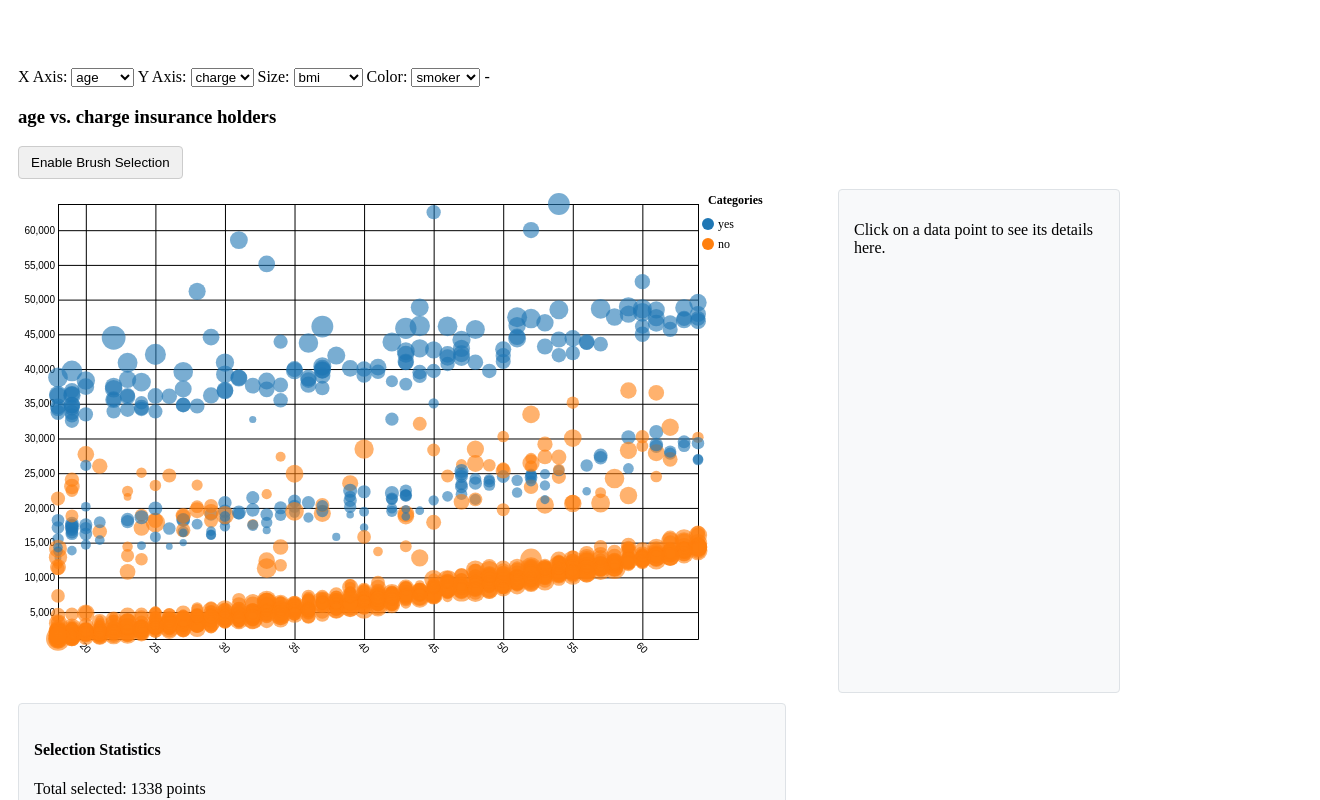
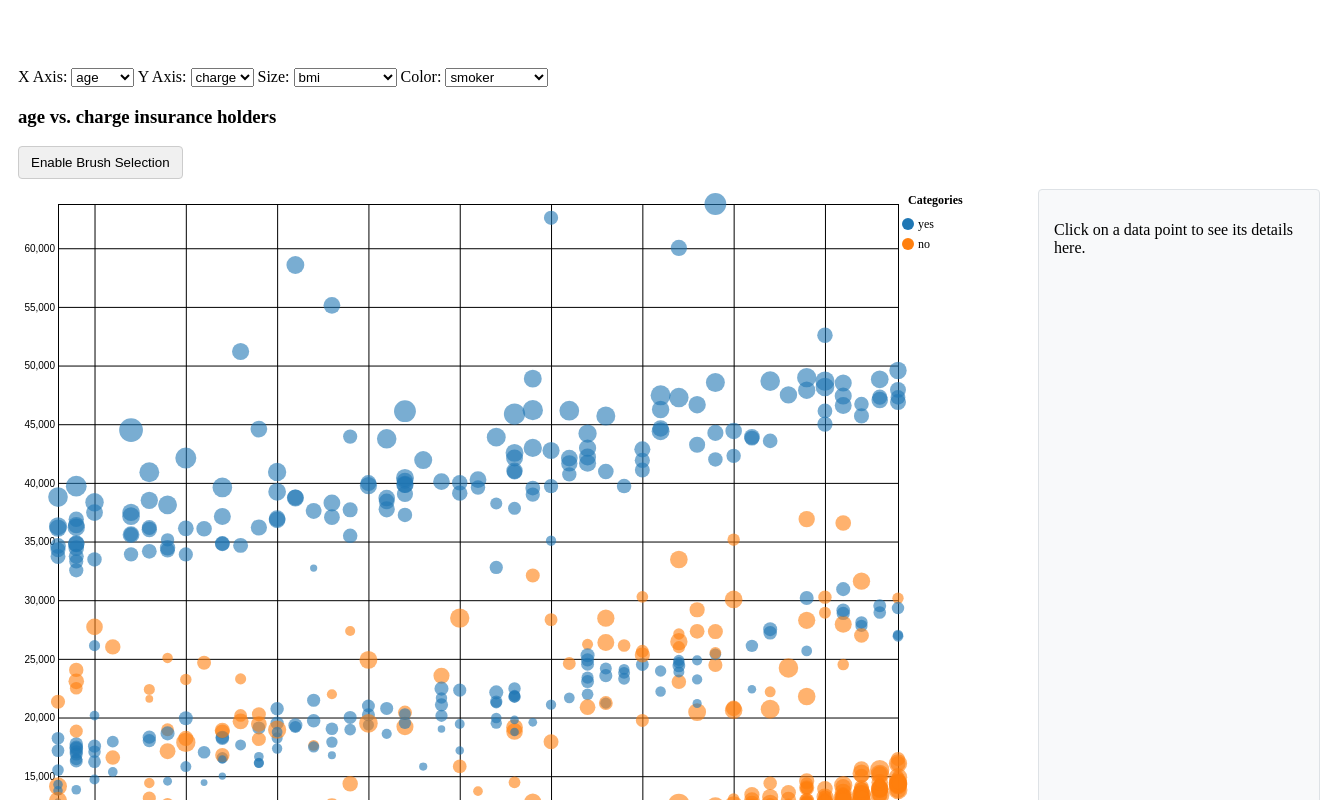
Before and after one commit to DaemonCypher/Visualization-Project, a SvelteKit app: page /explore in a window 1280 px wide. Shown: the top 800 px of the page, 1320 px wide, since content can reach past the window. Built offline with nearby package versions, Linux system fonts and the light colour scheme.

Commit message:
encode bmi category

```diff
--- a/src/lib/BrushScatter.svelte
+++ b/src/lib/BrushScatter.svelte
@@ -9,8 +9,8 @@
   export let y: keyof TInsurance;
   export let size: keyof TInsurance;
   export let color: keyof TInsurance;
-  export let width: number = 800;
-  export let height: number = 500;
+  export let width: number = 1000;
+  export let height: number = 800;
 
   // console.log("insurance", insurance)
 
--- a/src/routes/explore/+page.svelte
+++ b/src/routes/explore/+page.svelte
@@ -16,10 +16,10 @@
     let frequencyOption = ["sex", "children", "smoker", "region"];
     let scatterOptionX = ["age", "bmi", "charge"];
     let scatterOptionY = ["age", "bmi", "charge"];
-    let scatterOptionSize = ["age", "bmi", "charge", "children", "tier"];
-    let scatterOptionColor = ["sex", "children", "smoker", "region", "tier"];
-    let boxOptionY =["age", "bmi", "charge", "tier"];
-    let boxOptionX =["sex", "children", "smoker", "region", "tier"];
+    let scatterOptionSize = ["age", "bmi", "charge", "children", "tier", "bmi_category"];
+    let scatterOptionColor = ["sex", "children", "smoker", "region", "tier", "bmi_category"];
+    let boxOptionY =["age", "bmi", "charge", "tier", "bmi_category"];
+    let boxOptionX =["sex", "children", "smoker", "region", "tier", "bmi_category"];
 
     // Function to load the CSV
     async function loadCsv() {
@@ -27,6 +27,8 @@
         const csvUrl = "./insurance.csv";
         insurance = await d3.csv(csvUrl, (row) => {
           const tier = Number(row.charges) > 30000 ? 1 : Number(row.charges) > 15000 ? 2 : 3;
+          const bmi_category = Number(row.bmi) > 30 ? 4 : Number(row.bmi) > 25 ? 3 : Number(row.bmi) > 18.5 ? 2 : 1;
+          // 4: obese, 3: overweight, 2: normal, 1: underweight
           return {
             age: row.age,
             sex: row.sex,
@@ -35,7 +37,8 @@
             smoker: row.smoker,
             region: row.region,
             charge: row.charges,
-            tier: tier
+            tier: tier,
+            bmi_category: bmi_category
             // ...row, // spread syntax to copy all properties from row
             // num_votes: Number(row.num_votes),
             // year: new Date(row.year),
@@ -122,7 +125,6 @@
               <option value={key}>{key}</option>
             {/each}
           </select>
-          -
         </div>
 
         <BrushScatter
```
